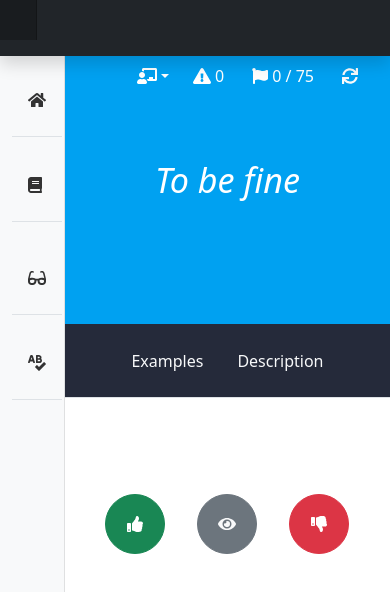
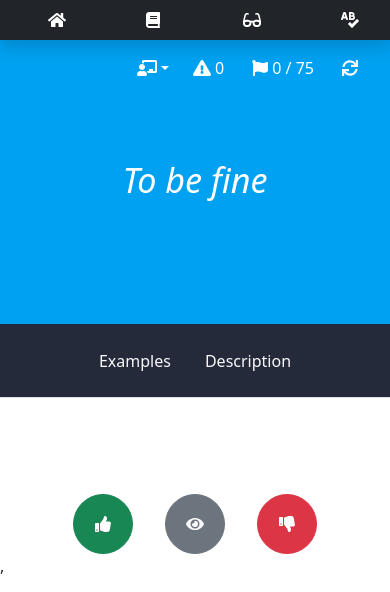
Before and after one commit to GTRekter/MetisPlatform, a React (Create React App) app in the folder web/: page /reading in a window 390 px wide. Shown: the top 592 px of the page. Built offline with nearby package versions, Linux system fonts and the light colour scheme.

Commit message:
fix header and sidebar

```diff
--- a/web/src/components/Header.js
+++ b/web/src/components/Header.js
@@ -1,19 +1,41 @@
 import React, { Component } from 'react';
+import { Link } from 'react-router-dom';
+import { FontAwesomeIcon } from '@fortawesome/react-fontawesome'
+import { faBook, faSpellCheck, faGlasses, faHome } from '@fortawesome/free-solid-svg-icons'
 
 export default class Header extends Component {
     render() {
         return (
             <header className="navbar navbar-dark sticky-top bg-dark flex-md-nowrap p-0 shadow">
-                <p className="navbar-brand col-md-3 col-lg-2 me-0 px-3">&nbsp;</p>
+                {/* <p className="navbar-brand col-md-3 col-lg-2 me-0 px-3">&nbsp;</p> */}
                 {/* <button class="navbar-toggler position-absolute d-md-none collapsed" type="button" data-bs-toggle="collapse" data-bs-target="#sidebarMenu" aria-controls="sidebarMenu" aria-expanded="false" aria-label="Toggle navigation">
                     <span class="navbar-toggler-icon"></span>
                 </button> */}
                 {/* <input class="form-control form-control-dark w-100" type="text" placeholder="Search" aria-label="Search"/> */}
-                    {/* <div class="navbar-nav">
-                        <div class="nav-item text-nowrap">
-                            <a class="nav-link px-3" href="#">Sign out</a>
+                <div className="container-fluid">
+                    <div className="row">
+                        <div className="col-3 text-center px-5 py-2">
+                            <Link className="nav-link text-white" to='/'>
+                                <FontAwesomeIcon icon={faHome} />
+                            </Link>
                         </div>
-                    </div> */}
+                        <div className="col-3 text-center px-5 py-2">
+                            <Link className="nav-link text-white" to='/dictionary'>
+                                <FontAwesomeIcon icon={faBook} />
+                            </Link>
+                        </div>
+                        <div className="col-3 text-center px-5 py-2">
+                            <Link className="nav-link text-white" to='/reading'>
+                                <FontAwesomeIcon icon={faGlasses} />
+                            </Link>
+                        </div>
+                        <div className="col-3 text-center px-5 py-2">
+                            <Link className="nav-link text-white" to='/wordlist'>
+                                <FontAwesomeIcon icon={faSpellCheck} />
+                            </Link>
+                        </div>
+                    </div>
+                </div>
             </header>
         )
     }
--- a/web/src/components/Layout.js
+++ b/web/src/components/Layout.js
@@ -6,13 +6,15 @@ export class Layout extends Component {
     render() {
         return (
             <div>
-                <Header />
+                <div className="d-inline d-md-none">
+                    <Header />
+                </div>
                 <div className="container-fluid">
                     <div className="row">
-                        <nav className="col-2 col-sm-3 col-md-3 col-lg-2 bg-light sidebar">
+                        <nav className="d-none d-md-inline col-md-3 col-lg-2 bg-light sidebar">
                             <Sidebar />
                         </nav>
-                        <main className="col offset-2 col-sm-9 col-md-9 ms-sm-auto col-lg-10 px-md-4">
+                        <main className="col offset-md-3 col-md-9 ms-sm-auto col-lg-10 px-md-4">
                             {this.props.children}
                         </main>
                     </div>
--- a/web/src/components/Reading.js
+++ b/web/src/components/Reading.js
@@ -129,7 +129,7 @@ export default class Reading extends Component {
         return (
             <div className="reading-block">
                 <div className="mx-n1 main-text">
-                    <div className="py-2 px-4 text-end">
+                    <div className="py-3 px-4 text-end">
                         <ul className="list-inline">
                             <div className="list-inline-item pointer px-2 d-none d-sm-inline" onClick={() => this.onClickViewTranslation()}>
                                 {translationIcon}
--- a/web/src/components/Sidebar.css
+++ b/web/src/components/Sidebar.css
@@ -4,7 +4,7 @@
     bottom: 0;
     left: 0;
     z-index: 100;
-    padding: 48px 0 0;
+    /* padding: 48px 0 0;  */
     box-shadow: inset -1px 0 0 rgba(0, 0, 0, .1);
   }
   .sidebar-sticky {
```
